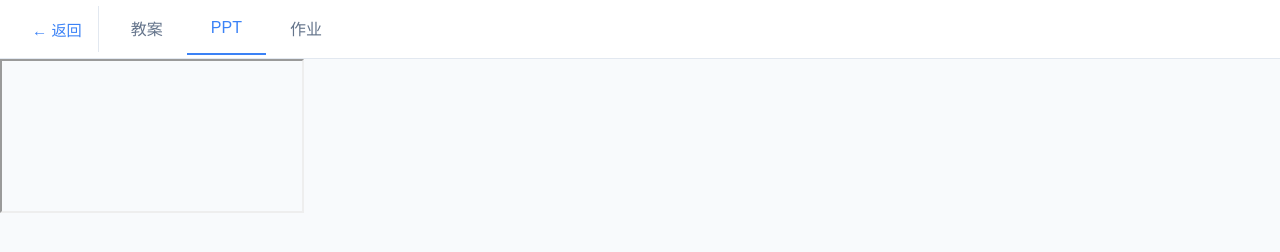
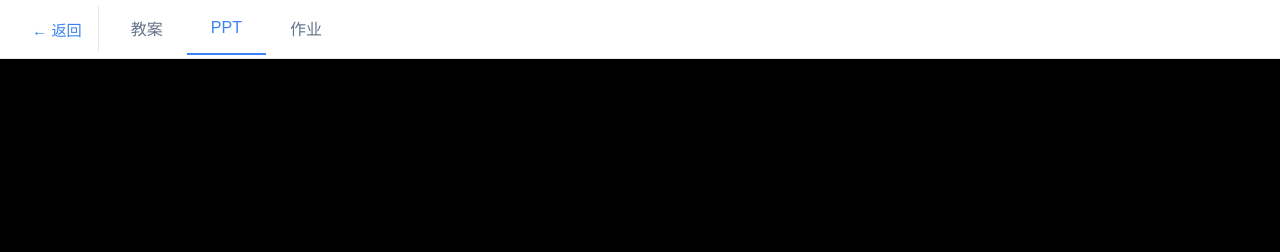
Before and after one commit to yellowfishee/CourseHub, a website: page lesson.html in a window 1280 px wide. Both pictures are taken after a click on the button "PPT". Drawn offline with nearby package versions, Linux system fonts and the light colour scheme.

Commit message:
fix: PPT fullscreen layout - add proper styles for ppt-container and iframe

```diff
--- a/lesson.html
+++ b/lesson.html
@@ -71,10 +71,33 @@
             flex: 1;
             display: none;
             overflow: hidden;
+            min-height: 0;
         }
 
         .tab-content.active {
-            display: block;
+            display: flex;
+            flex-direction: column;
+        }
+
+        /* PPT 全屏 */
+        #ppt-content {
+            height: 100%;
+        }
+
+        #ppt-container {
+            width: 100%;
+            height: 100%;
+            background: #000;
+            position: relative;
+        }
+
+        #ppt-iframe {
+            width: 100%;
+            height: 100%;
+            border: none;
+            position: absolute;
+            top: 0;
+            left: 0;
         }
 
         /* 加载状态 */
@@ -86,6 +109,12 @@
 
         .error {
             color: #dc2626;
+        }
+
+        /* 教案和作业内容区 */
+        #lesson-markdown, #homework-content {
+            height: 100%;
+            overflow-y: auto;
         }
 
         /* 响应式 */
```
